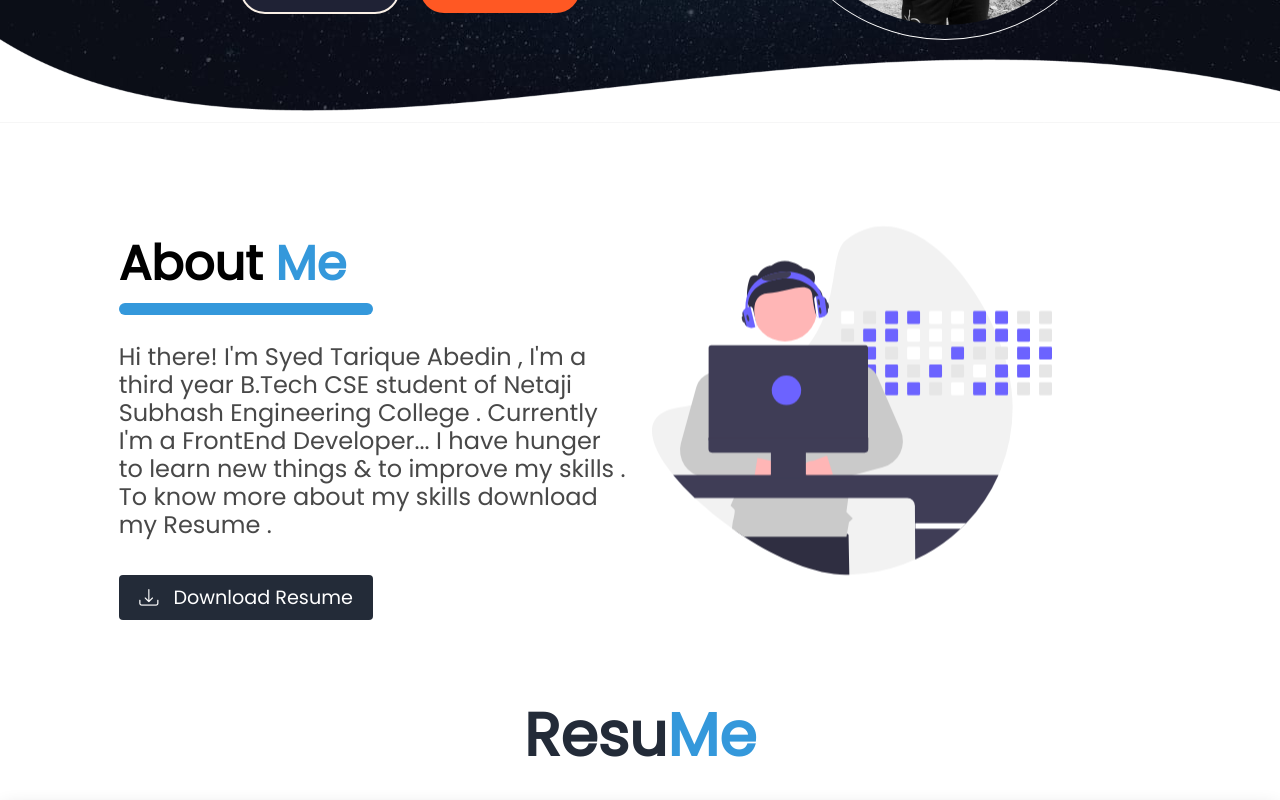
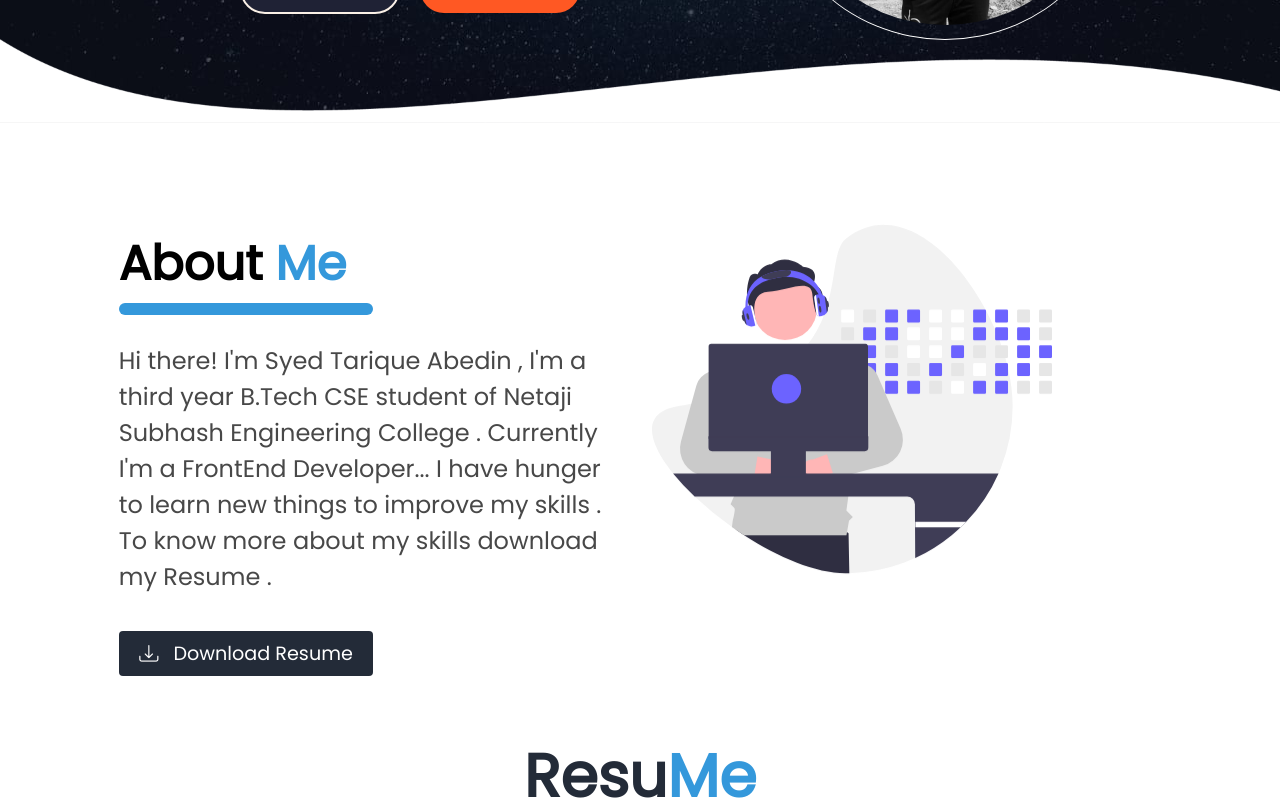
Before and after one commit to Syedtariqu/MyPortfolio, a React (Create React App) app: page / in a window 1280 px wide. Shown: the part 458-1258 px from the top of the page. Built offline with nearby package versions, Linux system fonts and the light colour scheme.

Commit message:
about section

```diff
--- a/src/Contact/Contact.js
+++ b/src/Contact/Contact.js
@@ -112,7 +112,7 @@ const Contact = () => {
                                                   <label className="text-sm md:text-2xl">Message</label>
                                              </div>
                                              <div>
-                                                  <textarea type="text" name="message" rows="4" placeholder='Type Your Message Here' className=' ring-1 ring-gray-300 w-full rounded-md px-4 py-2 outline-none focus:ring-2 focus:ring-cyan-300' />
+                                                  <textarea type="text" name="message" rows="4" placeholder='Type Your Message Here' className=' ring-1 ring-gray-300 w-full rounded-md px-4 py-2 outline-none focus:ring-2 focus:ring-cyan-300'></textarea>
                                              </div>
                                              <input type="submit" value="Send Message" className=' hover:bg-cyan-800 transition-all  inline-block self-end bg-cyan-700 text-white bnt font-bold rounded-lg px-6 py-2 uppercase md:text-xl text-sm' />
                                         </form>
--- a/src/Protfolio/About.js
+++ b/src/Protfolio/About.js
@@ -36,14 +36,14 @@ const About = () => {
                     whileInView="visible"
                   >About <span>Me</span></motion.h1>
                   <LineGradient width='w-1/2' />
-                  <motion.h2 className='  mt-7 text-xl'
+                  <motion.h2 className='leading-9 mt-7 text-xl'
                     variants={titleVariants}
                     initial="hidden"
                     whileInView="visible">
                     Hi there!
                     I'm Syed Tarique Abedin ,
                     I'm a third year B.Tech CSE student of Netaji Subhash Engineering College .
-                    Currently I'm a FrontEnd Developer... I have hunger to learn new things &  to improve my skills . To know more about my skills download my Resume .
+                    Currently I'm a FrontEnd Developer... I have hunger to learn new things to improve my skills . To know more about my skills download my Resume .
                   </motion.h2>
                   <div className=' mt-3'>
                     <a href="Resume-1.pdf" download="Syed Resume-1.pdf">
```
